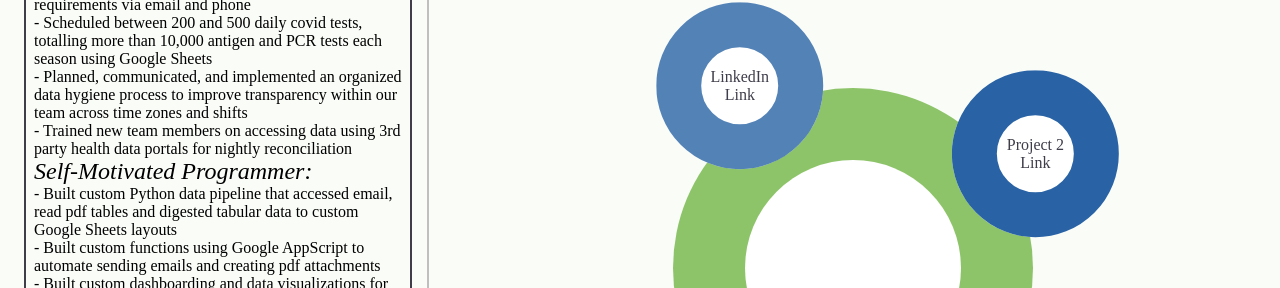
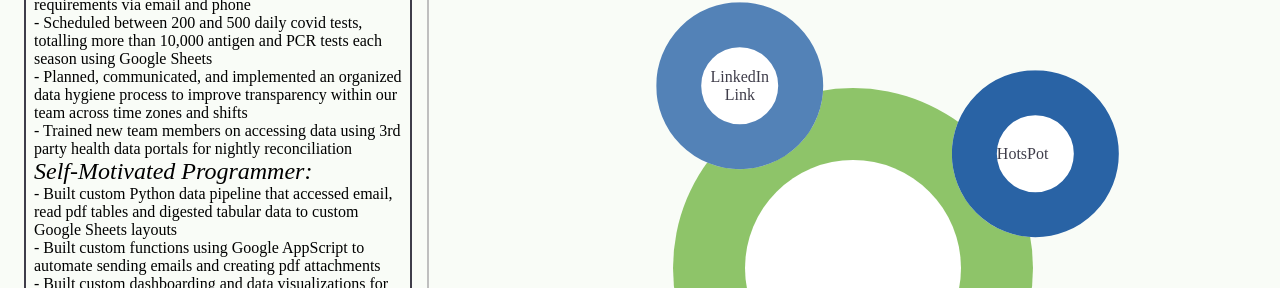
Before and after one commit to throsby/throsby.github.io, a React (Create React App) app: page / in a window 1280 px wide. Shown: the part 356-644 px from the top of the page. Built offline with nearby package versions, Linux system fonts and the light colour scheme; no server answers; a web font is replaced by a local one.

Commit message:
clean up changes

```diff
--- a/src/App.tsx
+++ b/src/App.tsx
@@ -36,7 +36,7 @@ function App() {
         <Route path="/" element={<LandingPage />}/>
         <Route path="about" element={<About />}/>
         <Route path="/contact" element={<Contact />}/>
-        <Route path="/*" element={<Oops />}/>
+        <Route path="*" element={<Oops />}/>
       </Routes>
 
       <>
--- a/src/LandingPage/LandingPage.tsx
+++ b/src/LandingPage/LandingPage.tsx
@@ -60,8 +60,8 @@ function LandingPage(){
                         <Bubble className={"linkedin-bubble"} linkTo={"https://www.linkedin.com/in/throsbywells/"} openNewWindowOnClick={true}>
                             LinkedIn Link
                         </Bubble>
-                        <Bubble className={"project2-bubble"} linkTo={"/about"} openNewWindowOnClick={false}>
-                            Project 2 Link
+                        <Bubble className={"project2-bubble"} linkTo={"https://www.throsby.dev/Phase2Project/"} openNewWindowOnClick={false}>
+                            HotsPot
                         </Bubble>
                     </div>
 
```
Also changed, not shown: public/index.html (+0 -17 lines).
